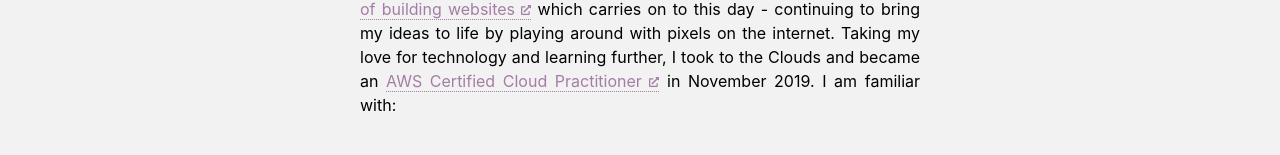
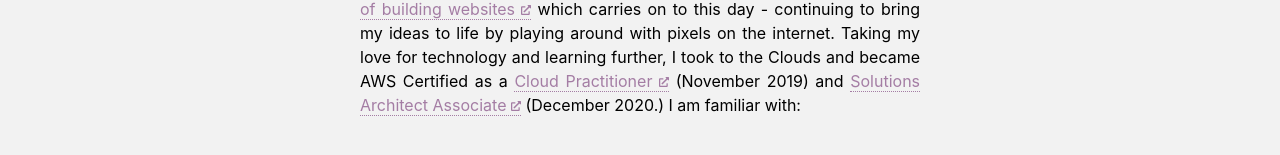
Before and after one commit to pawlean/nextpn, a Next.js app: page / in a window 1280 px wide. Shown: the part 750-905 px from the top of the page. Built offline with nearby package versions, Linux system fonts and the light colour scheme.

Commit message:
Update dev section and speaking list

```diff
--- a/components/dev.js
+++ b/components/dev.js
@@ -23,21 +23,36 @@ function Dev() {
         </a>{" "}
         which carries on to this day - continuing to bring my ideas to life by
         playing around with pixels on the internet. Taking my love for
-        technology and learning further, I took to the Clouds and became an{" "}
+        technology and learning further, I took to the Clouds and became AWS
+        Certified as a{" "}
         <a
-          href="https://pawlean.s3.eu-west-2.amazonaws.com/wp-content/uploads/2019/11/01230549/EKS8rylW4AA0gQX.jpg-large.jpg"
+          href="https://www.youracclaim.com/badges/d0028cfc-94d0-4eea-a0d8-ae3b4c74d122?source=linked_in_profile"
           target="_blank"
           aria-describedby="new-window-1"
           rel="noopener"
         >
-          AWS Certified Cloud Practitioner{" "}
+          Cloud Practitioner{" "}
           <img
             src="/images/main/external.svg"
             alt="opens in new window"
             className="external"
           />
         </a>{" "}
-        in November 2019. I am familiar with:
+        (November 2019) and{" "}
+        <a
+          href="https://www.youracclaim.com/badges/d0028cfc-94d0-4eea-a0d8-ae3b4c74d122?source=linked_in_profile"
+          target="_blank"
+          aria-describedby="new-window-1"
+          rel="noopener"
+        >
+          Solutions Architect Associate{" "}
+          <img
+            src="/images/main/external.svg"
+            alt="opens in new window"
+            className="external"
+          />
+        </a>{" "}
+        (December 2020.) I am familiar with:
         <ul className={styles.skills}>
           {[
             "HTML",
@@ -52,10 +67,10 @@ function Dev() {
             "git",
             "Wordpress",
             "AWS",
+            "Lambda",
             "Terraform",
             "Packer",
             "VMWare CloudHealth",
-            "Lambda",
           ].map((skill) => (
             <li key={skill}>{skill}</li>
           ))}
```
Also changed, not shown: pages/speaking-list.js (+9 -0 lines).
